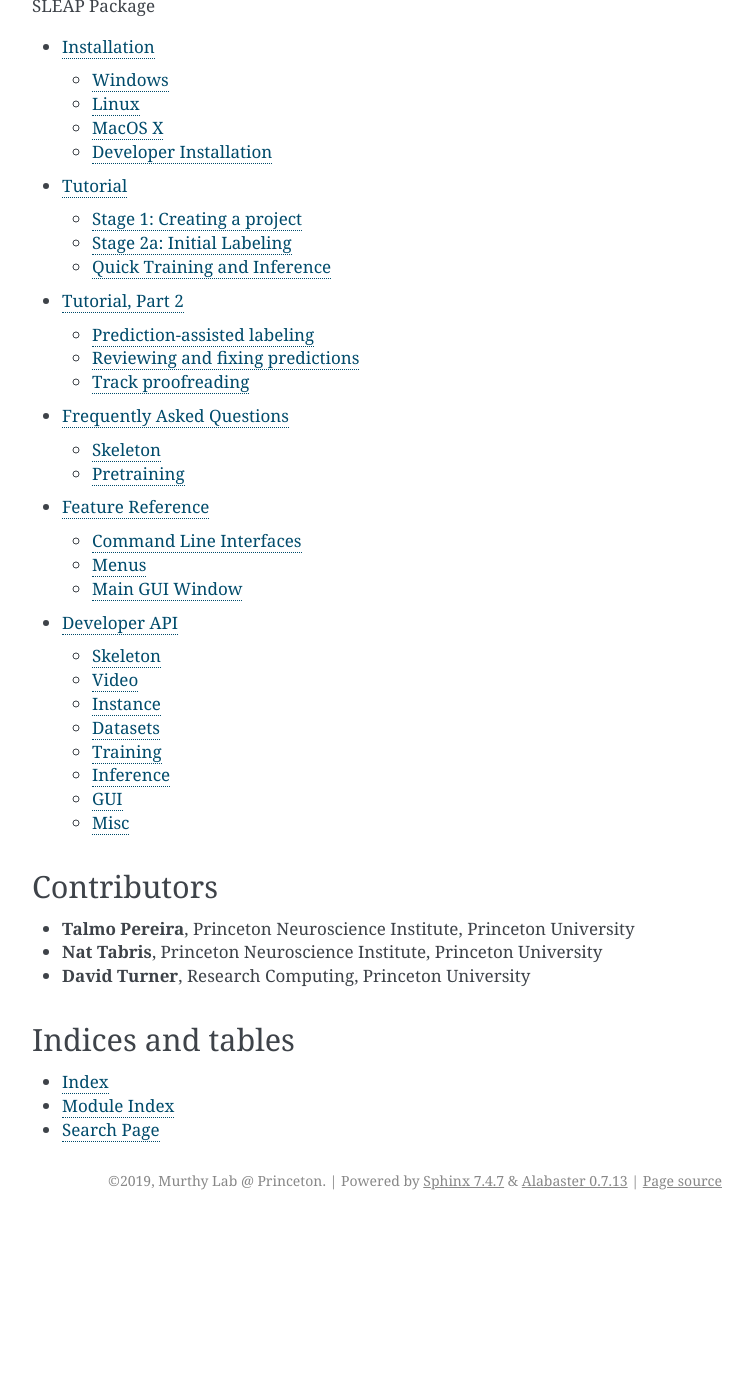
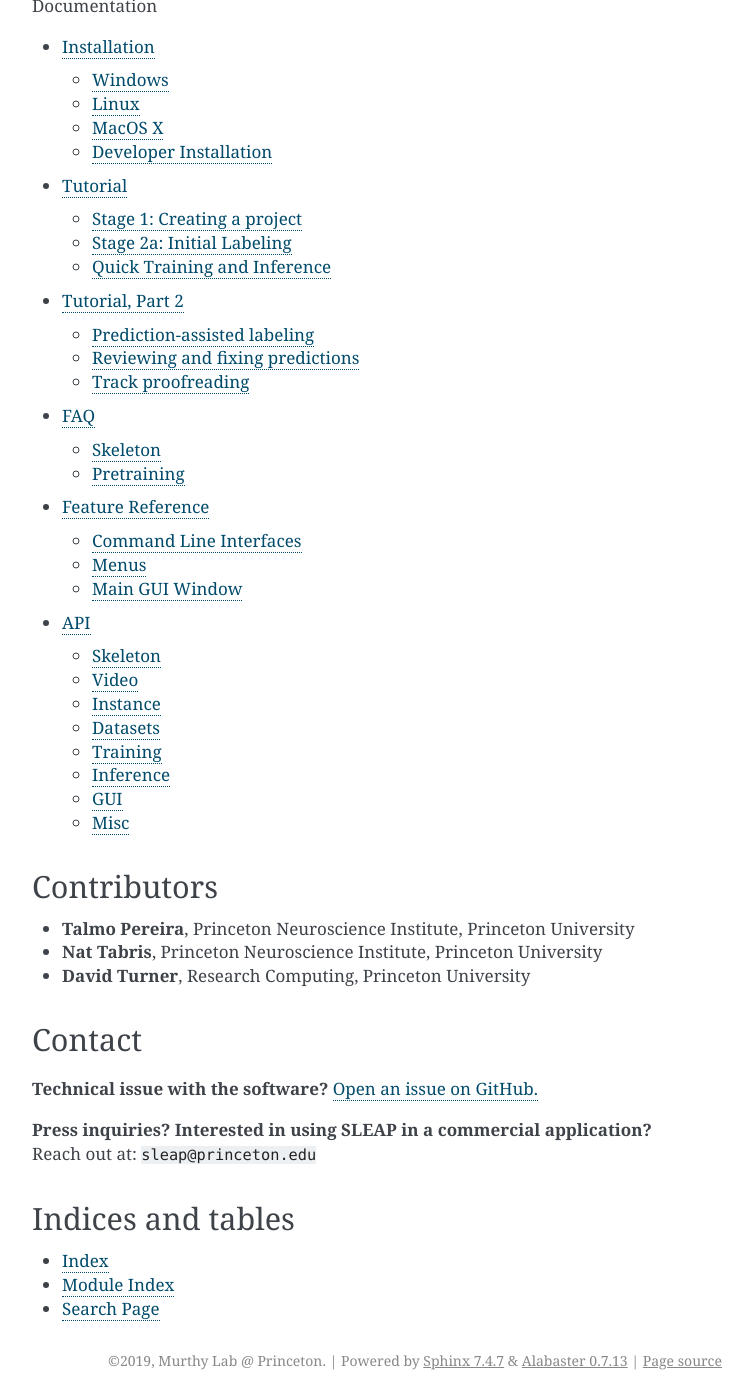
Before and after one commit to mingxiaowei/jelly-sleap, a Sphinx documentation site: the page built from docs/index.rst, in a window 1280 px wide and 1400 px high, scrolled down 523 px. Shown: the whole window, without its empty margins (388-1140 px from the left). Built offline with Sphinx 7.4.7, drawn with Linux system fonts in a browser that asks for light colours; before the commit the page ends 1743 px from its top, so only the background shows below that.

Commit message:
Add contact and a couple of link text changes

```diff
--- a/docs/index.rst
+++ b/docs/index.rst
@@ -3,15 +3,15 @@
 
 .. _sleap:
 .. toctree::
-    :caption: SLEAP Package
+    :caption: Documentation
     :maxdepth: 2
 
     installation
     tutorial
     tutorial-part2
-    faq
+    FAQ <faq>
     reference
-    api
+    API <api>
 
 .. _Indices_and_Tables:
 
@@ -24,6 +24,13 @@
 * **Nat Tabris**, Princeton Neuroscience Institute, Princeton University
 * **David Turner**, Research Computing, Princeton University
 
+Contact
+-------
+
+**Technical issue with the software?** `Open an issue on GitHub. <https://github.com/murthylab/sleap/issues>`_
+
+**Press inquiries? Interested in using SLEAP in a commercial application?** Reach out at: ``sleap@princeton.edu``
+
 Indices and tables
 ------------------
 
```
